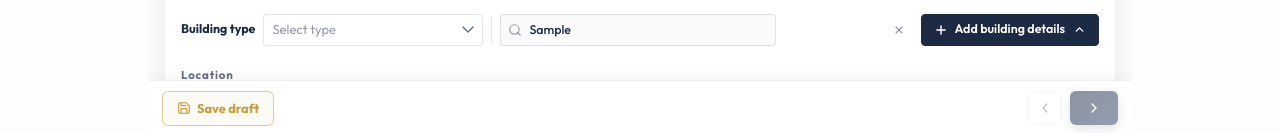
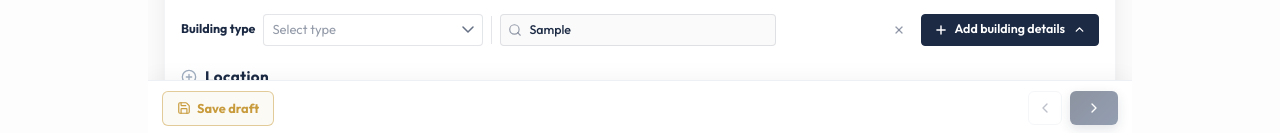
Before and after one commit to onemanwithoneserver/CRMP-Forms, a React (Vite) app in the folder forms/: page /CRMP-Forms/mapping in a window 1280 px wide. Both pictures are taken after typing "Sample" into the empty fields and a click on the button "Add building details". Shown: the part 664-797 px from the top of the page. Built offline with nearby package versions, Linux system fonts and the light colour scheme.

Commit message:
Update BuildingInfo.tsx

```diff
--- a/forms/src/pages/seller/PostType/BuildingInfo.tsx
+++ b/forms/src/pages/seller/PostType/BuildingInfo.tsx
@@ -226,7 +226,7 @@ function YesNoRow({ label, status, value, onChange, isMobile = false, colSpan =
 }) {
   if (isMobile) {
     return (
-      <div className="col-span-4 flex items-center justify-between gap-3 py-[5px] border-b border-[var(--border-light)] last:border-b-0">
+      <div className="col-span-4 flex items-center justify-between gap-3 py-[5px] last:border-b-0">
         <div className="flex items-center gap-1 min-w-0">
           <span className="text-[0.78rem] font-[600] text-[var(--text)] leading-snug">{label}</span>
           {status === 'M' && <span className="text-[#e53e3e] text-[10px] leading-none font-[700] flex-shrink-0">*</span>}
@@ -248,9 +248,14 @@ function YesNoRow({ label, status, value, onChange, isMobile = false, colSpan =
 
 function SectionHeading({ children }: { children: React.ReactNode }) {
   return (
-    <div className="col-span-4 flex items-center gap-2 pt-1 pb-0.5 border-b border-[var(--border-light)] mb-0">
-      <span className="text-[0.72rem] font-[700] tracking-[0.07em] text-[var(--text-secondary)] ">{children}</span>
-    </div>
+    <h3 className="col-span-4 flex items-center gap-2 pt-1 pb-0.5 mb-0 text-[0.95rem] font-bold tracking-wide text-[var(--text-primary)] font-['Outfit']">
+      {/* Section icon (gray) */}
+      <svg width="16" height="16" viewBox="0 0 24 24" fill="none" stroke="#A0AEC0" strokeWidth="2" strokeLinecap="round" strokeLinejoin="round" className="shrink-0">
+        <circle cx="12" cy="12" r="10" />
+        <path d="M8 12h8M12 8v8" />
+      </svg>
+      {children}
+    </h3>
   )
 }
 
@@ -397,7 +402,7 @@ export function BuildingInfoPanel() {
                       <button
                         key={b.id}
                         type="button"
-                        className="w-full text-left px-3 py-2 hover:bg-[var(--accent-gold-subtle)] transition-colors border-b border-[var(--border-light)] last:border-b-0 flex flex-col gap-0.5"
+                        className="w-full text-left px-3 py-2 hover:bg-[var(--accent-gold-subtle)] transition-colors last:border-b-0 flex flex-col gap-0.5"
                         onClick={() => selectBuilding(b)}
                       >
                         <span className="text-[0.78rem] font-[600] text-[var(--text)]">{b.name}</span>
```
